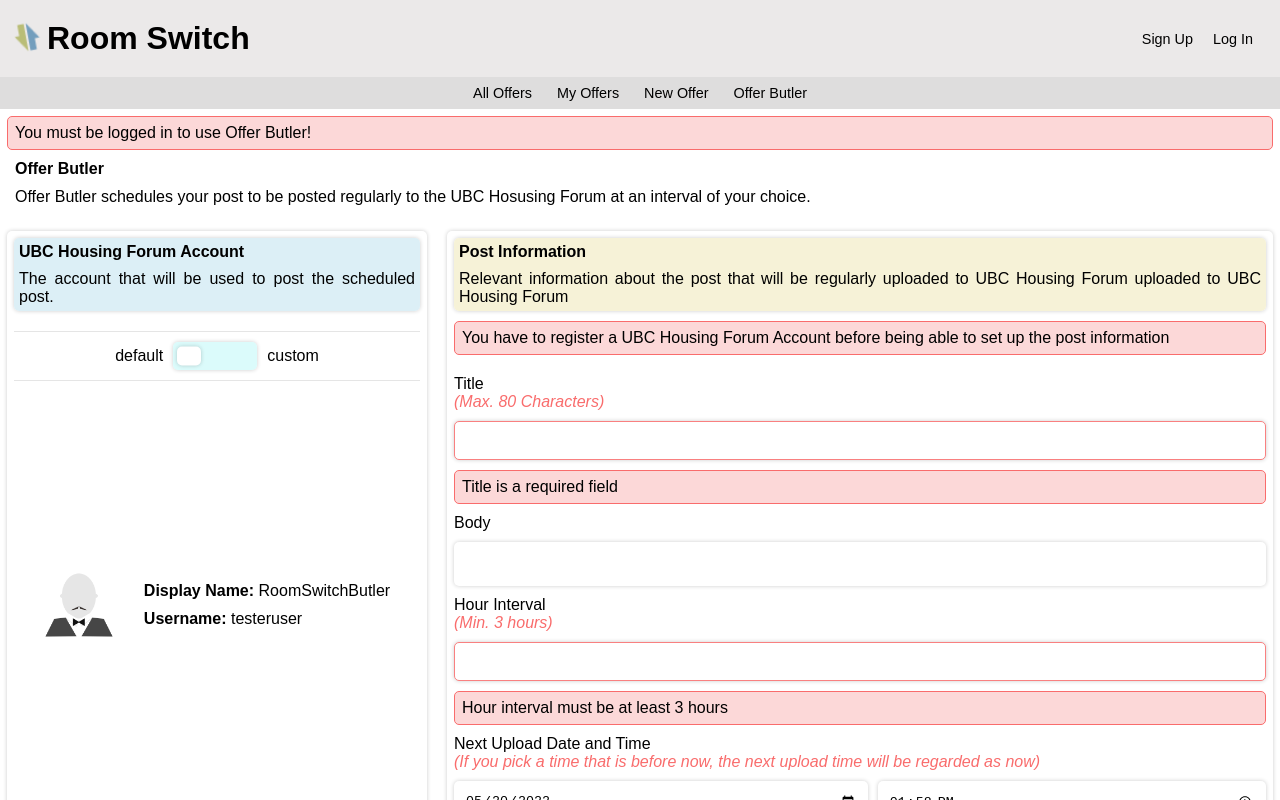
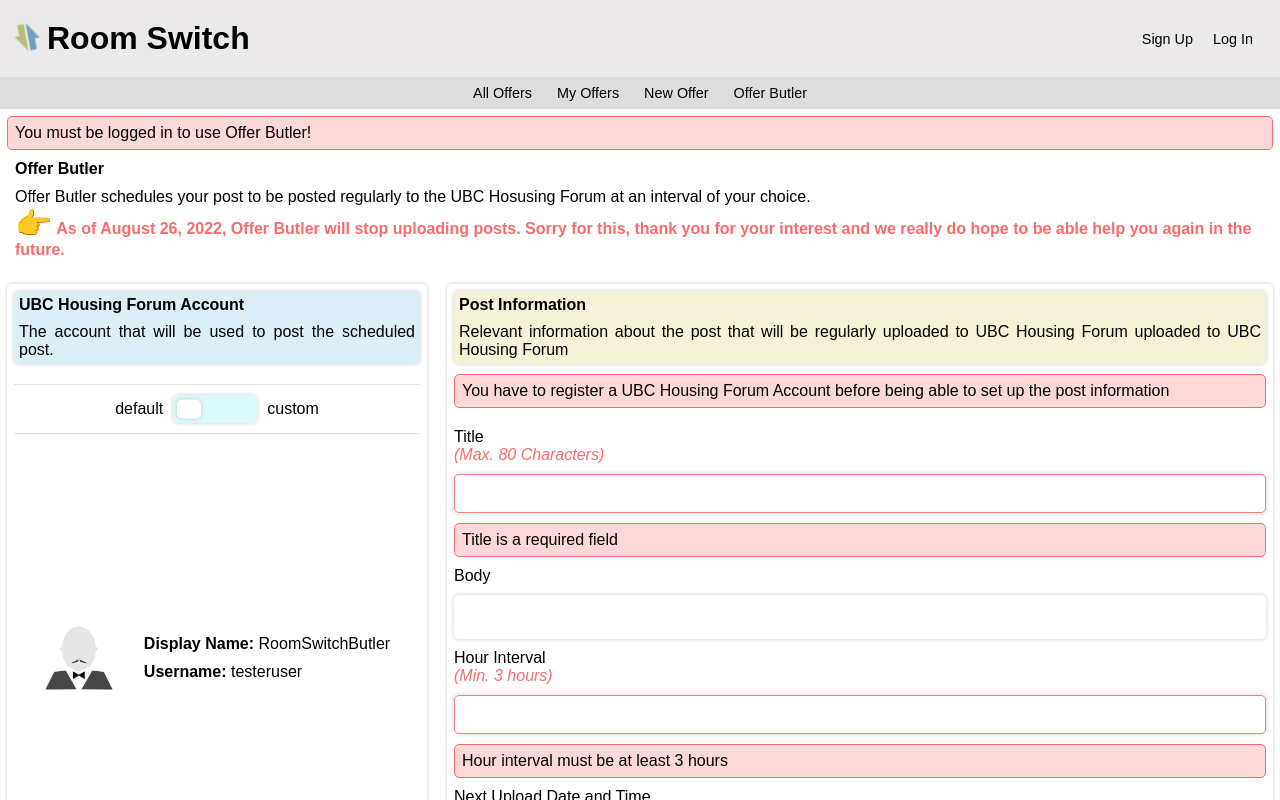
Before and after one commit to stankur/rs-frontend, a React (Create React App) app: page /offer-butler in a window 1280 px wide. Shown: the top 800 px of the page. Built offline with nearby package versions, Linux system fonts and the light colour scheme.

Commit message:
add info to stop offer butler

```diff
--- a/src/routes/OfferButler/OfferButler.js
+++ b/src/routes/OfferButler/OfferButler.js
@@ -65,6 +65,17 @@
 					Offer Butler schedules your post to be posted regularly to
 					the UBC Hosusing Forum at an interval of your choice.
 				</div>
+				<div
+					style={{
+						fontWeight: "bold",
+						fontFamily: "sans-serif",
+						color: "#f96c6c",
+					}}
+				>
+					<span style={{fontSize:"30px"}}>👉</span> As of August 26, 2022, Offer Butler will
+					stop uploading posts. Sorry for this, thank you for your interest and
+					we really do hope to be able help you again in the future.
+				</div>
 			</div>
 			<FormsContainer>
 				<MuutAccountForm
```
